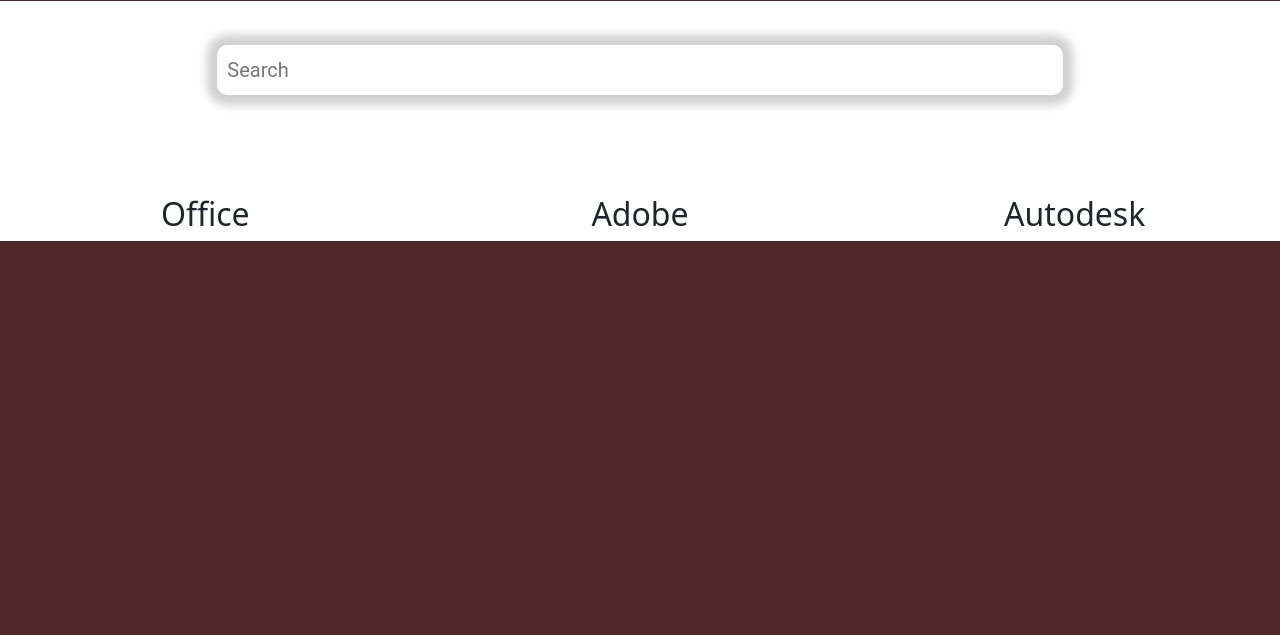
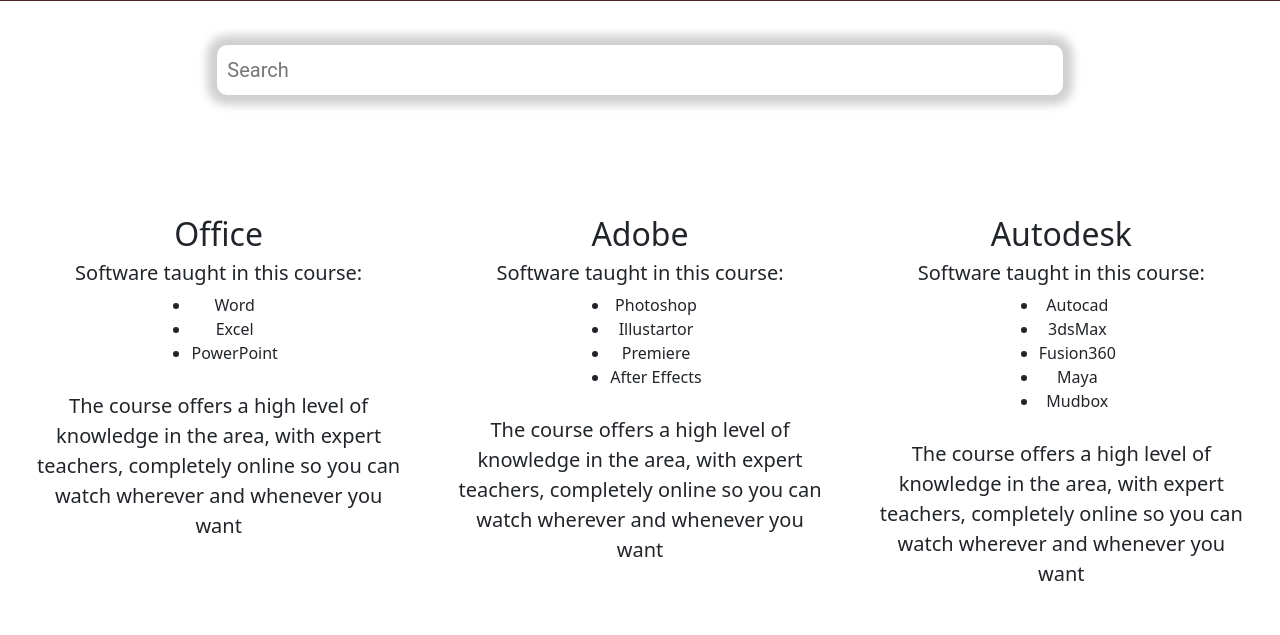
Before and after one commit to redystum/11th_grade_final_work, a PHP site: page / in a window 1280 px wide. Shown: the part 778-1413 px from the top of the page. Before the commit the page ends 1019 px from the top, so only its background shows below. Run offline with PHP 8.4, Linux system fonts and the light colour scheme.

Commit message:
infos do curso quase

```diff
--- a/css/styleMain.css
+++ b/css/styleMain.css
@@ -101,3 +101,20 @@
     padding: 0px !important;
     margin: 0px !important;
 }
+
+.cousesInfo{
+    padding: 20px !important;
+}
+
+.cousesInfo .col-md-4 p{
+    padding: 10px !important;
+    font-size: 20px !important;
+}
+
+.cousesInfo ul{
+    text-align: center;
+}
+
+.cousesInfo ul{
+    display: inline-block;
+}
--- a/index.html
+++ b/index.html
@@ -133,15 +133,41 @@
   <div class="row" style="height: 100px;"></div>
 
   <!-- sobre os cursos -->
-  <div class="row text-center">
+  <div class="row text-center cousesInfo">
     <div class="col-md-4">
       <h2>Office</h2>
+      <h5>Software taught in this course:</h5>
+      <div class="ulCenter">
+        <ul>
+          <li>Word</li>
+          <li>Excel</li>
+          <li>PowerPoint</li>
+        </ul>
+      </div>
+      <p class="text-">The course offers a high level of knowledge in the area, with expert teachers, completely online so you can watch wherever and whenever you want</p>
     </div>
     <div class="col-md-4">
       <h2>Adobe</h2>
+      <h5>Software taught in this course:</h5>
+      <ul>
+        <li>Photoshop</li>
+        <li>Illustartor</li>
+        <li>Premiere</li>
+        <li>After Effects</li>
+      </ul>
+      <p>The course offers a high level of knowledge in the area, with expert teachers, completely online so you can watch wherever and whenever you want</p>
     </div>
     <div class="col-md-4">
       <h2>Autodesk</h2>
+      <h5>Software taught in this course:</h5>
+      <ul>
+        <li>Autocad</li>
+        <li>3dsMax</li>
+        <li>Fusion360</li>
+        <li>Maya</li>
+        <li>Mudbox</li>
+      </ul>
+      <p>The course offers a high level of knowledge in the area, with expert teachers, completely online so you can watch wherever and whenever you want</p>
     </div>
   </div>
 
```
